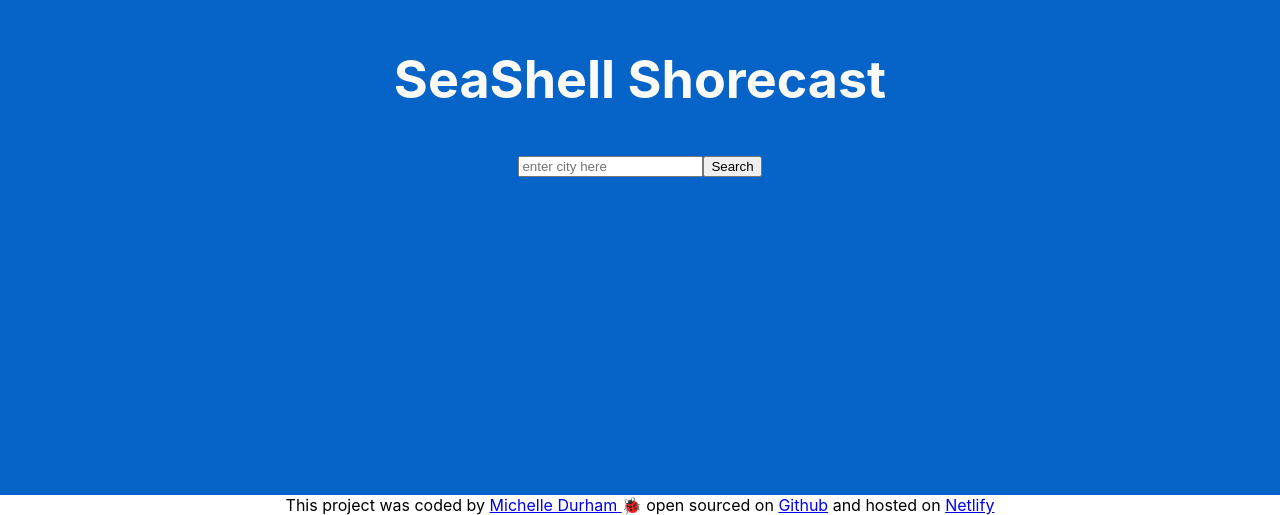
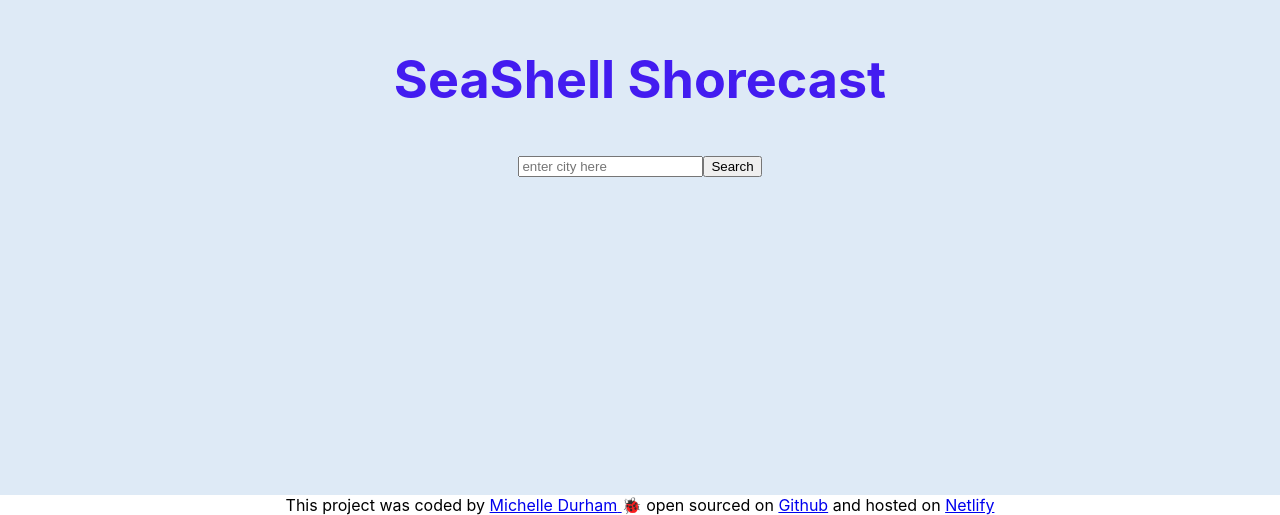
Before and after one commit to Beachyshells/react-project, a React (Create React App) app: page / in a window 1280 px wide. Shown: the part 305-820 px from the top of the page. Built offline with nearby package versions, Linux system fonts and the light colour scheme.

Commit message:
Update App.css

```diff
--- a/src/App.css
+++ b/src/App.css
@@ -14,14 +14,14 @@
 }
 
 .App-header {
-  background-color: #0664c8;
+  background-color: #deeaf6;
   min-height: 100vh;
   display: flex;
   flex-direction: column;
   align-items: center;
   justify-content: center;
   font-size: calc(10px + 2vmin);
-  color: rgb(251, 250, 247);
+  color: rgb(67, 28, 240);
 }
 
 .App-link {
```
